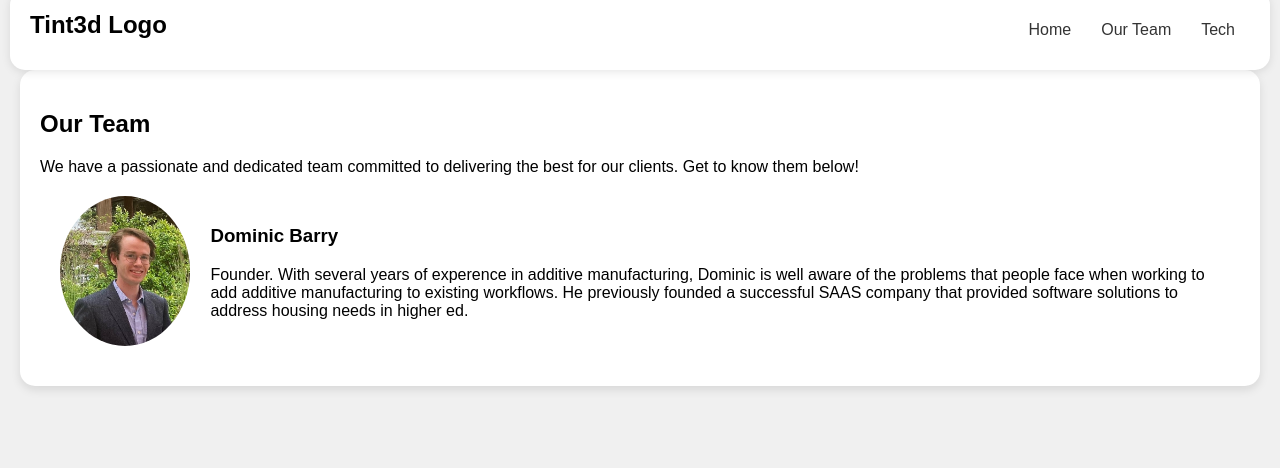
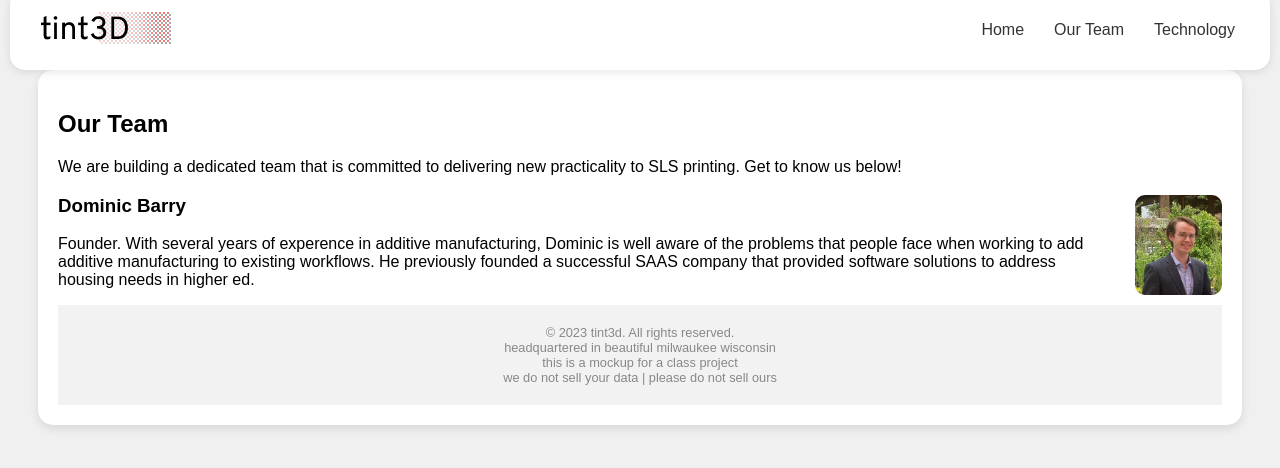
Before and after one commit to dombarry/tint3d-web, a website: page team.html in a window 1280 px wide. Drawn offline with Linux system fonts and the light colour scheme.

Commit message:
Update team.html

```diff
--- a/team.html
+++ b/team.html
@@ -1,18 +1,22 @@
 <!DOCTYPE html>
 <html lang="en">
 <head>
+    <link rel="icon" href="logo.png" type="image/x-icon">
+    <meta name="description" content="Discover a revolution in 3D printing with our cost-effective dye machine. Transform your SLS 3D printed parts with vibrant colors while ensuring the highest quality. Expand the horizons of additive manufacturing with us.">
+<meta name="keywords" content="SLS 3D printing, dye machine, additive manufacturing, vibrant colors, high quality, low-cost dye">
+<meta property="og:title" content="Revolutionize Your 3D Printing with Our Innovative Dye Machine">
+<meta property="og:description" content="Unleash unlimited colors for your SLS 3D printed parts. Elevate the quality and aesthetics of your creations with a all on one SLS dye machine">
     <meta charset="UTF-8">
     <meta name="viewport" content="width=device-width, initial-scale=1.0">
-    <title>Tint3d - Our Team</title>
+    <title>Tint3d Webpage</title>
     <style>
         body {
-            margin: 0;
+            margin: 10;
             padding: 0;
             font-family: Poppins, Arial, sans-serif;
             background-color: #f0f0f0;
             overflow-x: hidden;
         }
-
         #header {
             position: fixed;
             top: -10px;
@@ -27,19 +31,16 @@
             align-items: center;
             box-shadow: 0 2px 10px rgba(0, 0, 0, 0.1);
         }
-
         #header span {
             font-size: 24px;
             font-weight: bold;
             margin-bottom: 10px;
             display: block;
         }
-
         #header div {
             display: flex;
             justify-content: space-around;
         }
-
         #header a {
             text-decoration: none;
             color: #333;
@@ -47,20 +48,17 @@
             border-radius: 5px;
             transition: background-color 0.3s ease;
         }
-
         #header a:hover {
             background-color: #e0e0e0;
         }
-
         .section {
             margin-top: 70px;
             background-color: white;
             padding: 20px;
             border-radius: 15px;
             box-shadow: 0 4px 10px rgba(0, 0, 0, 0.1);
-            margin: 70px 20px 20px 20px;
+            margin: 70px 30px 30px 30px;
         }
-
         .section img {
             float: right;
             border-radius: 10px;
@@ -73,44 +71,36 @@
             margin-right: 10px;
         }
 
-        .team-member {
-            display: flex;
-            align-items: center;
-            margin: 20px 0;
-        }
-
-        .team-member img {
-            height: 150px;
-            width: 150px;
-            border-radius: 50%;
-            margin-right: 20px;
-        }
-
     </style>
 </head>
 <body>
-
 <div id="header">
-    <span>Tint3d Logo</span>
+    <img src="logoLarge.png" alt="tint3d logo">
     <div>
         <a href="index.html">Home</a>
         <a href="team.html">Our Team</a>
-        <a href="#tech">Tech</a>
+        <a href="tech.html">Technology</a>
     </div>
 </div>
 
 <div class="section">
     <h2>Our Team</h2>
-    <p>We have a passionate and dedicated team committed to delivering the best for our clients. Get to know them below!</p>
+    <p>We are building a dedicated team that is committed to delivering new practicality to SLS printing. Get to know us below!</p>
 
     <div class="team-member">
-        <img src="domhead.jpg" alt="Dominic Barry">
+        <img src="domhead.JPG" alt="Dominic Barry">
         <div>
             <h3>Dominic Barry</h3>
             <p>Founder. With several years of experence in additive manufacturing, Dominic is well aware of the problems that people face when working to add additive manufacturing to existing workflows. He previously founded a successful SAAS company that provided software solutions to address housing needs in higher ed.   </p>
         </div>
     </div>
 
+    <footer style="background-color: #f2f2f2; padding: 20px 0; text-align: center;; font-size: 0.8em;">
+    <p style="color: #888; margin: 0;">© 2023 tint3d. All rights reserved.</p>
+    <p style="color: #888; margin: 0;">headquartered in beautiful milwaukee wisconsin</p>
+    <p style="color: #888; margin: 0;">this is a mockup for a class project</p>
+    <p style="color: #888; margin: 0;">we do not sell your data | please do not sell ours</p>
+</footer>
 
 
 </body>
```
